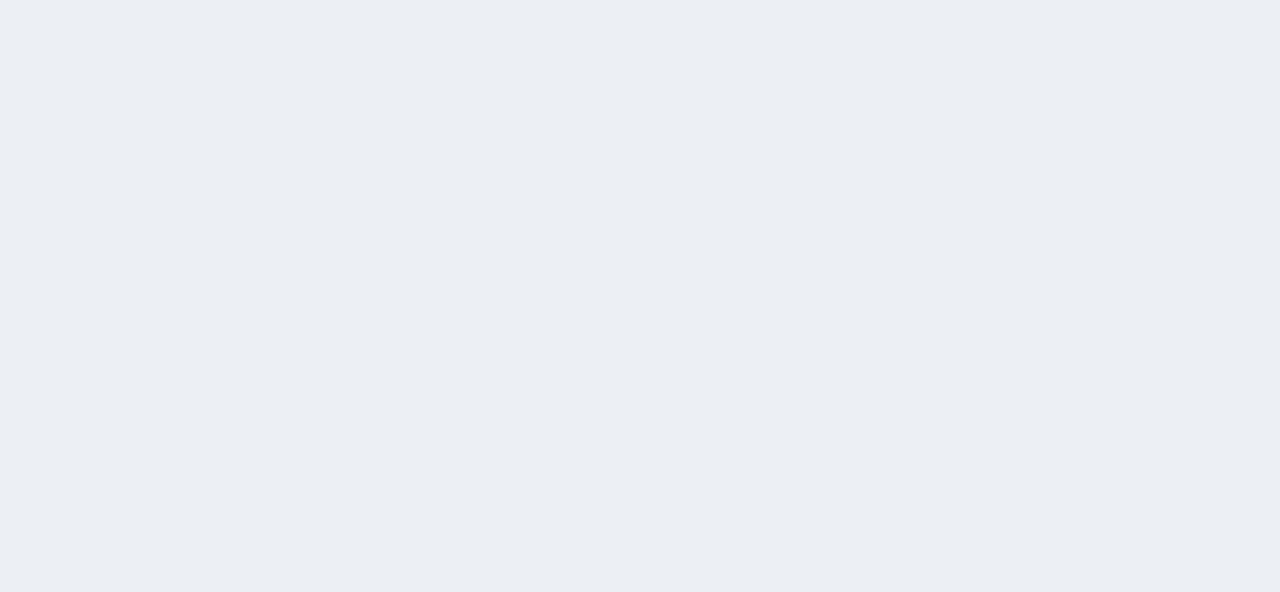
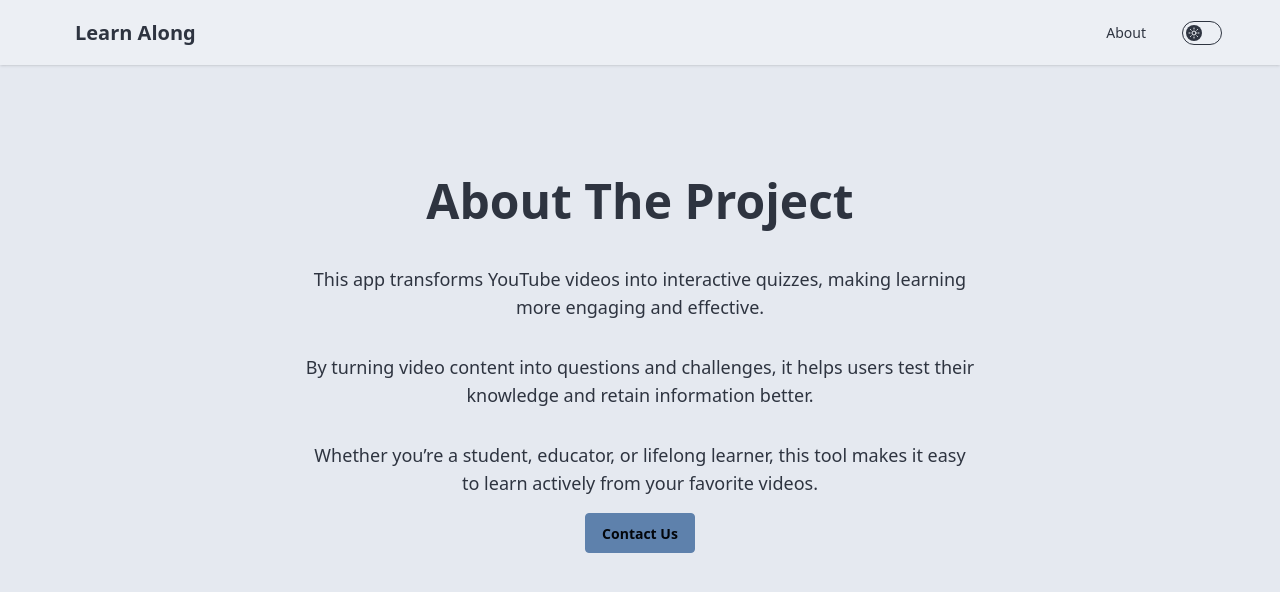
Before and after one commit to Dylan-Toriello/LearnAlong, a React (Vite) app in the folder frontend/: page /about in a window 1280 px wide. Before the commit this address had no page. Shown: the top 592 px of the page. Built offline with nearby package versions, Linux system fonts and the light colour scheme.

Commit message:
made about page and fixed navbar so that it shows up on all pages not just the home page

```diff
--- a/frontend/src/App.jsx
+++ b/frontend/src/App.jsx
@@ -1,13 +1,21 @@
 import { Home } from "./pages/Home";
+import { About } from "./pages/About";
+import { Navbar } from "./components/Navbar";
 import { BrowserRouter, Routes, Route, useLocation } from "react-router-dom";
 
 function AppWrapper() {
   const location = useLocation();
 
   return (
+    <>
+    <Navbar /> {/* Shows navbar on each page*/}
     <Routes location={location} key={location.pathname}>
       <Route path="/" element={<Home />} />
+      <Route path = "/about" element={<About />} />
     </Routes>
+    </>
+
+
   );
 }
 
--- a/frontend/src/components/Navbar.jsx
+++ b/frontend/src/components/Navbar.jsx
@@ -16,7 +16,11 @@ export const Navbar = () => {
       <div className="flex-1">
         <a className="btn btn-ghost text-xl">Learn Along</a>
       </div>
-      <div className="flex-none">
+      <div className="flex-none flex items-center gap-4">
+        {/* ADD MENU LINKS IN THE NAVBAR HERE*/}
+        <ul className="menu links">
+          <li><a href = "\about">About</a></li>
+        </ul>
         <label className="toggle text-base-content">
           <input
             type="checkbox"
--- /dev/null
+++ b/frontend/src/pages/About.jsx
@@ -0,0 +1,25 @@
+export const About = () => {
+  return (
+    <div>
+      {/* About us Section*/}
+      <div className="hero bg-base-200  flex min-h-screen justify-center items-center pb-50 px-4 text-center ">
+        <div className="max-w-2xl">
+          <h1 className="text-5xl font-bold mb-6">About The Project</h1>
+          <p className="py-4 text-lg">
+            This app transforms YouTube videos into interactive quizzes, making
+            learning more engaging and effective.
+          </p>
+          <p className="py-4 text-lg">
+            By turning video content into questions and challenges, it helps
+            users test their knowledge and retain information better.
+          </p>
+          <p className="py-4 text-lg">
+            Whether you’re a student, educator, or lifelong learner, this tool
+            makes it easy to learn actively from your favorite videos.
+          </p>
+          <button className="btn btn-primary">Contact Us</button>
+        </div>
+      </div>
+    </div>
+  );
+};
--- a/frontend/src/pages/Home.jsx
+++ b/frontend/src/pages/Home.jsx
@@ -4,7 +4,7 @@ import {Navbar} from "../components/Navbar";
 export const Home = () => {
     return (
         <main className="h-screen flex flex-col overflow-hidden">
-            <Navbar />
+
             <div className="flex-1 overflow-hidden">
                 <LinkUploader />
             </div>
```
